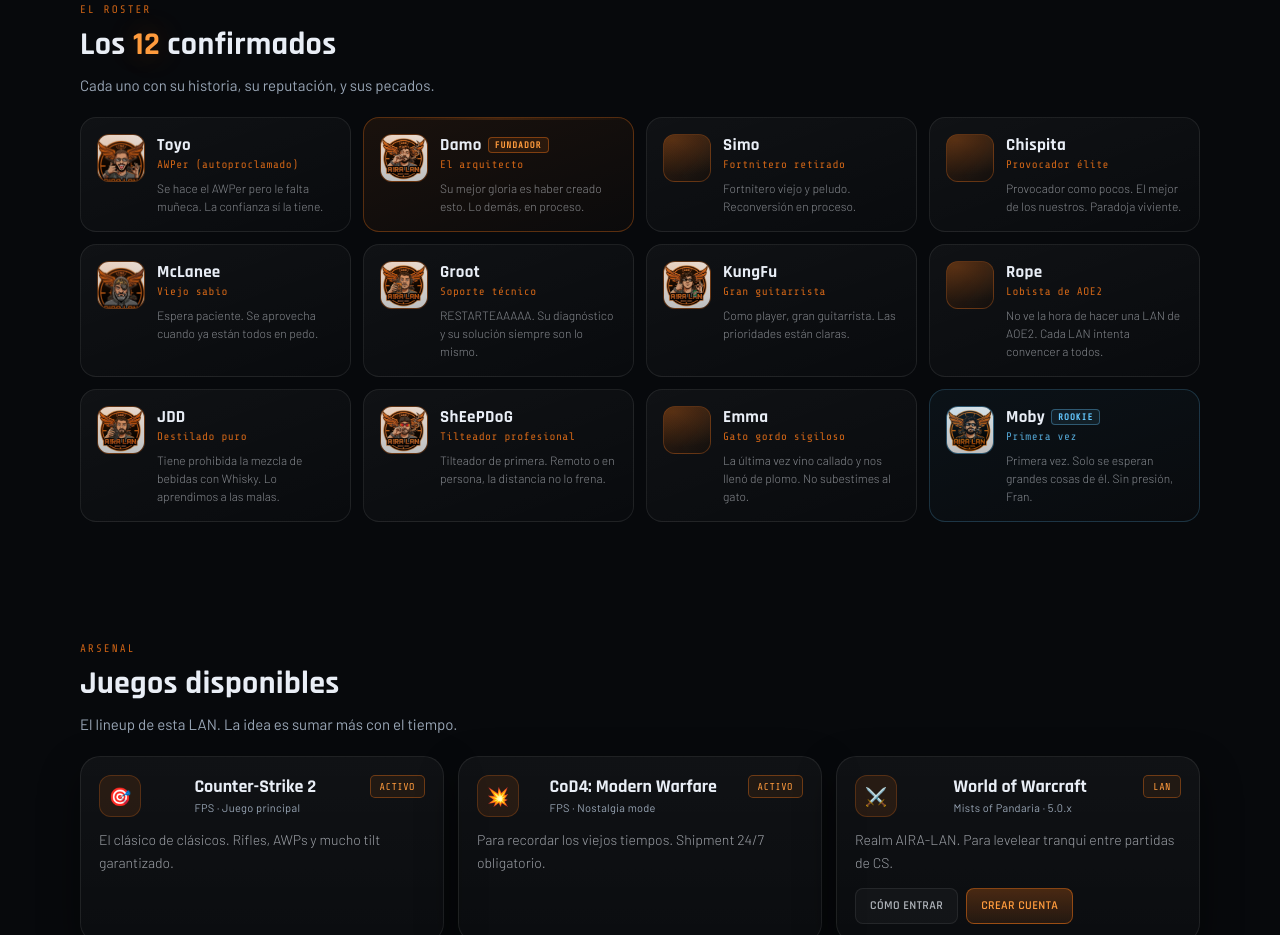
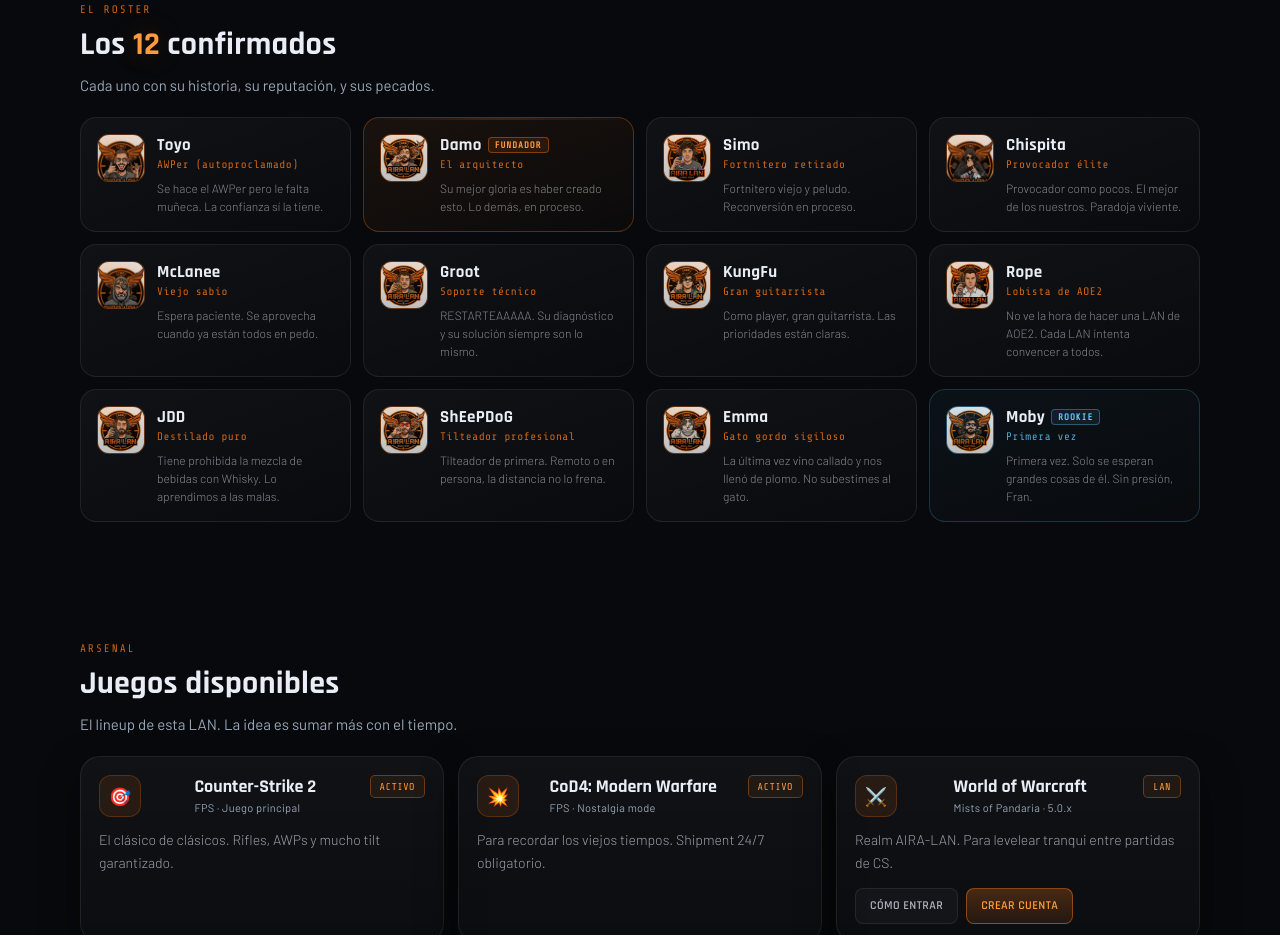
Before and after one commit to eldamomdq/aira-lan, a plain HTML site: page index.html in a window 1280 px wide. Shown: the part 1174-2109 px from the top of the page. Drawn offline with nearby package versions, Linux system fonts and the light colour scheme; no server answers.

Commit message:
New index

```diff
--- a/index.html
+++ b/index.html
@@ -228,7 +228,7 @@
 
       <div class="player-card">
         <div class="player-avatar" data-initials="SI">
-          <!-- sin imagen todavía -->
+          <img src="./Assets/Players/simo-aira.jpeg" alt="Simo" loading="lazy">
           <span>SI</span>
         </div>
         <div class="player-info">
@@ -240,7 +240,7 @@
 
       <div class="player-card">
         <div class="player-avatar" data-initials="CH">
-          <!-- sin imagen todavía -->
+          <img src="./Assets/Players/chispita-aira.jpeg" alt="Chispita" loading="lazy">
           <span>CH</span>
         </div>
         <div class="player-info">
@@ -288,7 +288,7 @@
 
       <div class="player-card">
         <div class="player-avatar" data-initials="RO">
-          <!-- sin imagen todavía -->
+          <img src="./Assets/Players/rope-aira.jpeg" alt="Rope" loading="lazy">
           <span>RO</span>
         </div>
         <div class="player-info">
@@ -324,7 +324,7 @@
 
       <div class="player-card">
         <div class="player-avatar" data-initials="EM">
-          <!-- sin imagen todavía -->
+          <img src="./Assets/Players/emma-aira.jpeg" alt="Emma" loading="lazy">
           <span>EM</span>
         </div>
         <div class="player-info">
```
